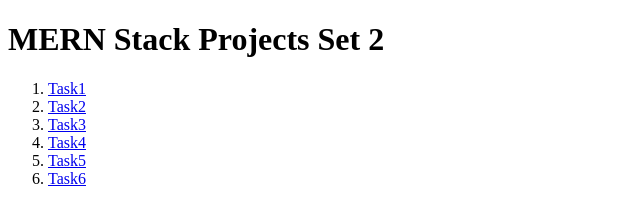
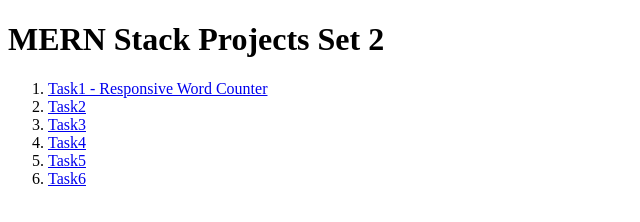
Before and after one commit to Sai-Sam-N/MERN-Stack-Set2, a plain HTML site: page index.html in a window 1280 px wide. Shown: the whole page, without its empty margins (0-640 px from the left). Drawn offline with Linux system fonts and the light colour scheme.

Commit message:
Update task 1

```diff
--- a/index.html
+++ b/index.html
@@ -9,7 +9,7 @@
 <body>
     <h1>MERN Stack Projects Set 2</h1>
     <ol>
-        <li> <a href="#">Task1</a> </li>
+        <li> <a href="https://sai-sam-n.github.io/ReactJS-WordCounter-T1/">Task1 - Responsive Word Counter</a> </li>
         <li> <a href="#">Task2</a> </li>
         <li> <a href="#">Task3</a> </li>
         <li> <a href="#">Task4</a> </li>
```
